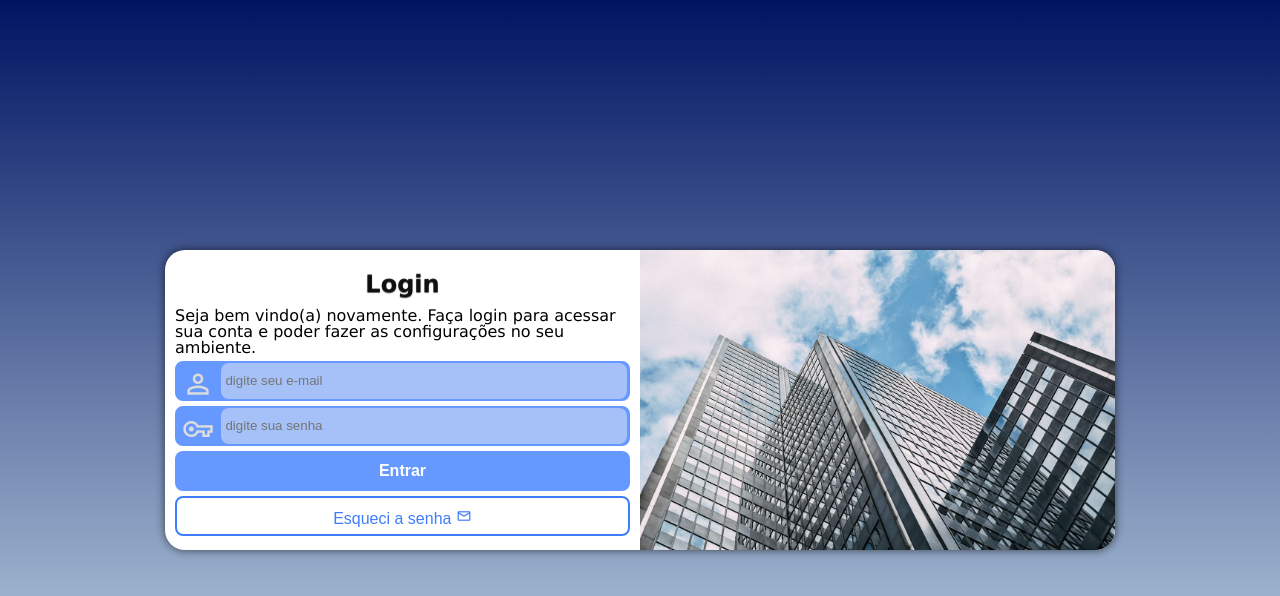
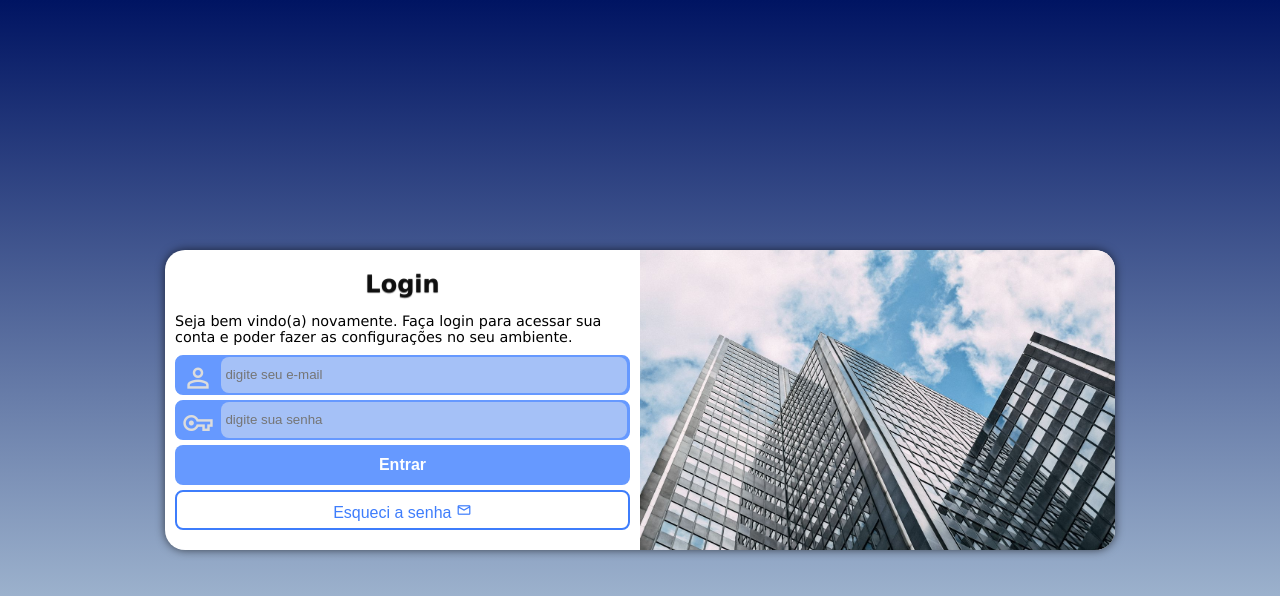
Before and after one commit to thiago7-7/projeto-login, a PHP site: page / in a window 1280 px wide. Shown: the top 596 px of the page. Run offline with PHP 8.4, Linux system fonts and the light colour scheme.

Commit message:
criei o projeto login

```diff
--- a/estilos/media-query.css
+++ b/estilos/media-query.css
@@ -34,6 +34,7 @@ section#login > div#formulario {
 section > div#formulario > p {
         font-size: 0.9em;
         font-weight: normal;
+
     }
 }
 
@@ -64,7 +65,10 @@ section#login > div#formulario {
     }
 
 section > div#formulario > p {
-        font-size: 1em;
+        font-size: 0.9em;
         font-weight: normal;
+        padding: 5px 0px;
     }
+
+
 }
--- a/estilos/style.css
+++ b/estilos/style.css
@@ -65,6 +65,7 @@ section#login > div#formulario {
 section > div#formulario > p {
         font-size: 0.8em;
         font-weight: bolder;
+
         line-height: 16px;
         font-family: Verdana, Geneva, Tahoma, sans-serif;
   }
```
